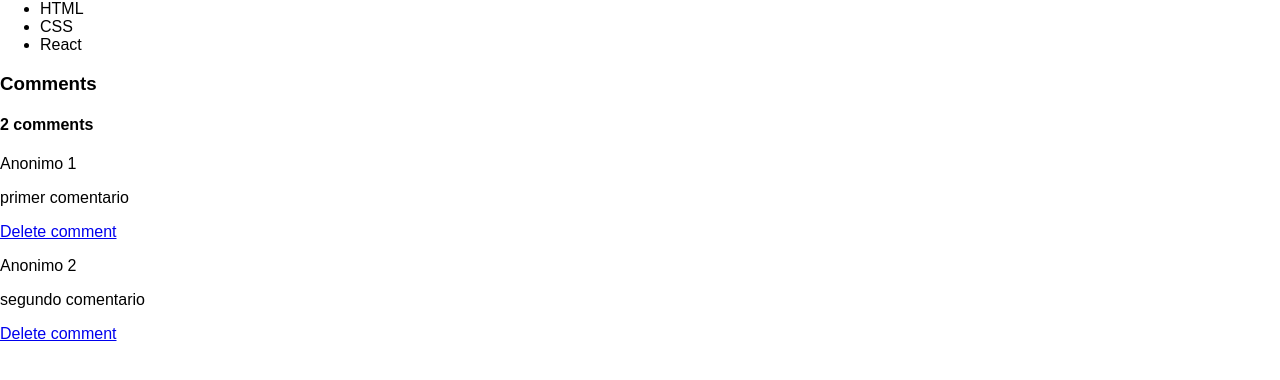
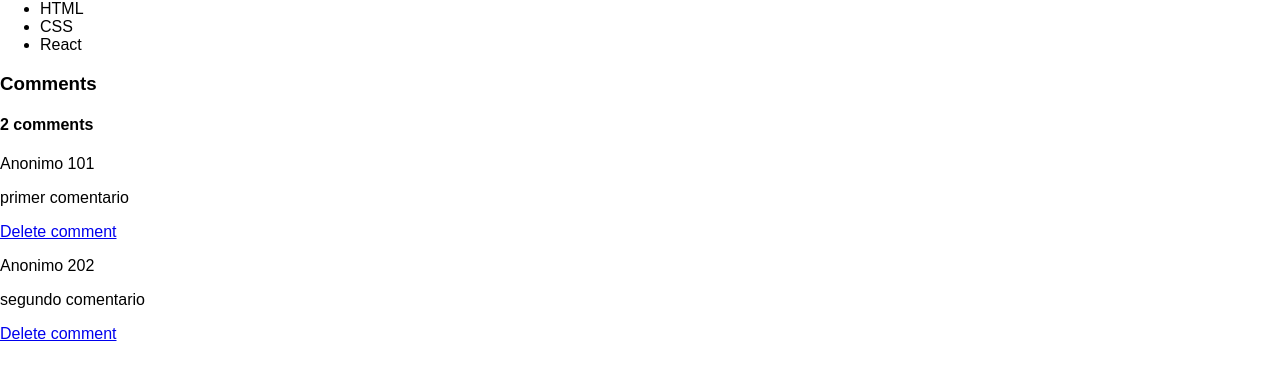
Before and after one commit to Dsuarezj/power-up-with-react, a React (Create React App) app: page / in a window 1280 px wide. Shown: the part 242-622 px from the top of the page. Built offline with nearby package versions, Linux system fonts and the light colour scheme.

Commit message:
Making Comment Box handdle dynamic props, receiving comments from a json

```diff
--- a/src/component/CommentBox.js
+++ b/src/component/CommentBox.js
@@ -1,20 +1,42 @@
-import React from 'react';
+import React from "react";
 import Comment from "./Comment";
 
 
-class CommentBox extends React.Component{
-    render(){
-        return(
-          <div className="comment-box">
-              <h3>Comments</h3>
-              <h4 className="comment-count"> 2 comments</h4>
-              <div className="comment-list">
-                  <Comment author="Anonimo 1" body="primer comentario"/>
-                  <Comment author="Anonimo 2" body="segundo comentario"/>
-              </div>
-          </div>
+class CommentBox extends React.Component {
+    render() {
+        const comments = this._getComments();
+        const commentsTittle = this._getCommentsTittle(comments.length);
+        return (
+            <div className="comment-box">
+                <h3>Comments</h3>
+                <h4 className="comment-count"> {commentsTittle}</h4>
+                <div className="comment-list">
+                    {comments}
+                </div>
+            </div>
         );
     }
+
+    _getComments() {
+        const commentList = [
+            {id: 1, author: 'Anonimo 101', body: 'primer comentario'},
+            {id: 2, author: 'Anonimo 202', body: 'segundo comentario'}
+        ];
+        return commentList.map((comment) => {
+            return <Comment author={comment.author} body={comment.body} key={comment.id}/> //Key helps react to keep track which element is which in the loop, is a good practice to pass a unique number for this key
+        });
+    }
+
+    _getCommentsTittle(commentCount) {
+        if (commentCount === 0) {
+            return "No comments yet.";
+        } else if (commentCount === 1) {
+            return "1 comment";
+        } else {
+            return `${commentCount} comments` ;
+        }
+    }
+
 }
 
 export default CommentBox;
```
